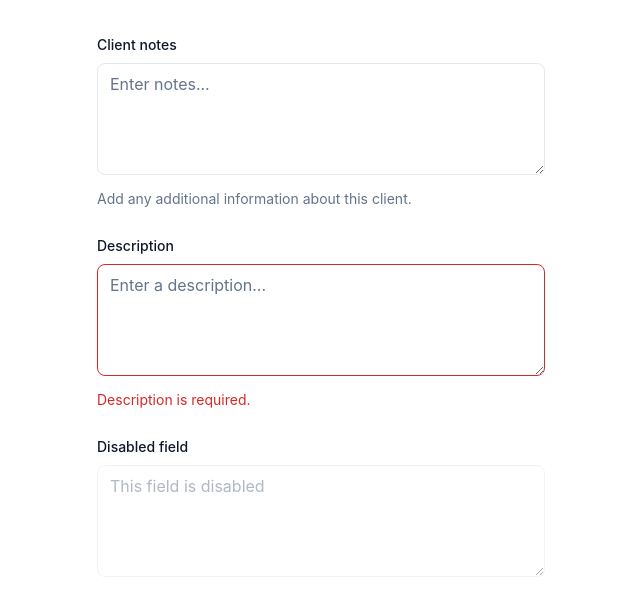
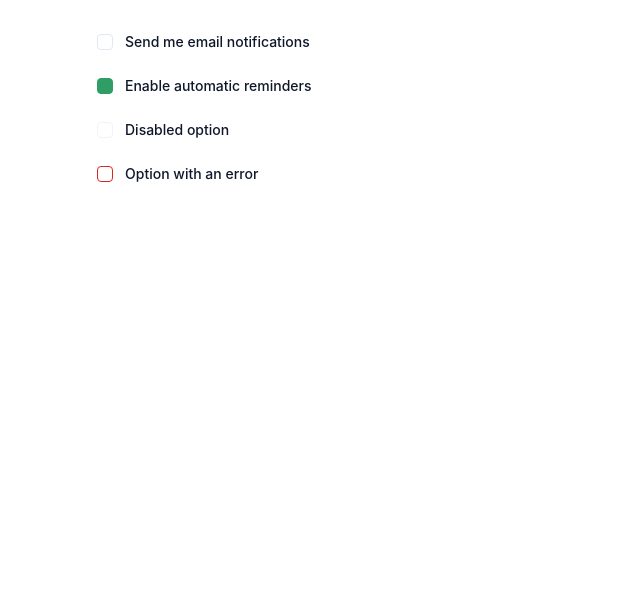
Before and after one commit to juliusmwas/Clientor, a React (Vite) app in the folder apps/website/: page / in a window 1280 px wide. Shown: the top 616 px of the page, without its empty margins (319-959 px from the left). Built offline with nearby package versions, Linux system fonts and the light colour scheme.

Commit message:
feat: add reusable checkbox component

```diff
--- a/apps/website/src/App.tsx
+++ b/apps/website/src/App.tsx
@@ -1,37 +1,33 @@
-import FormField from "./components/ui/FormField";
-import Textarea from "./components/ui/Textarea";
+import Checkbox from "./components/ui/Checkbox";
+import Label from "./components/ui/Label";
 
 function App() {
   return (
     <main className="min-h-screen bg-background p-8 text-text-primary">
       <div className="mx-auto max-w-md space-y-6">
-        <FormField
-          label="Client notes"
-          htmlFor="client-notes"
-          helpText="Add any additional information about this client."
-        >
-          <Textarea id="client-notes" placeholder="Enter notes..." />
-        </FormField>
+        <label className="flex items-center gap-3">
+          <Checkbox />
 
-        <FormField
-          label="Description"
-          htmlFor="description"
-          error="Description is required."
-        >
-          <Textarea
-            id="description"
-            error
-            placeholder="Enter a description..."
-          />
-        </FormField>
+          <Label>Send me email notifications</Label>
+        </label>
 
-        <FormField label="Disabled field" htmlFor="disabled-field">
-          <Textarea
-            id="disabled-field"
-            disabled
-            placeholder="This field is disabled"
-          />
-        </FormField>
+        <label className="flex items-center gap-3">
+          <Checkbox defaultChecked />
+
+          <Label>Enable automatic reminders</Label>
+        </label>
+
+        <label className="flex items-center gap-3">
+          <Checkbox disabled />
+
+          <Label>Disabled option</Label>
+        </label>
+
+        <label className="flex items-center gap-3">
+          <Checkbox error />
+
+          <Label>Option with an error</Label>
+        </label>
       </div>
     </main>
   );
--- /dev/null
+++ b/apps/website/src/components/ui/Checkbox.tsx
@@ -0,0 +1,37 @@
+import type { InputHTMLAttributes } from "react";
+
+type CheckboxProps = InputHTMLAttributes<HTMLInputElement> & {
+  error?: boolean;
+};
+
+function Checkbox({
+  error = false,
+  disabled,
+  className,
+  ...props
+}: CheckboxProps) {
+  return (
+    <input
+      {...props}
+      type="checkbox"
+      disabled={disabled}
+      aria-invalid={error || undefined}
+      className={[
+        "size-4 shrink-0 appearance-none rounded border",
+        "bg-surface-raised",
+        "transition-colors duration-200",
+        "checked:border-primary checked:bg-primary",
+        "focus:outline-none focus:ring-2 focus:ring-primary/20",
+        error
+          ? "border-error focus:border-error focus:ring-error/20"
+          : "border-border focus:border-primary",
+        "disabled:cursor-not-allowed disabled:opacity-50",
+        className,
+      ]
+        .filter(Boolean)
+        .join(" ")}
+    />
+  );
+}
+
+export default Checkbox;
```
